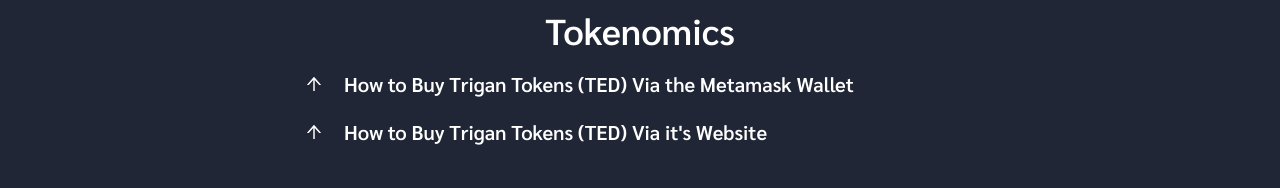
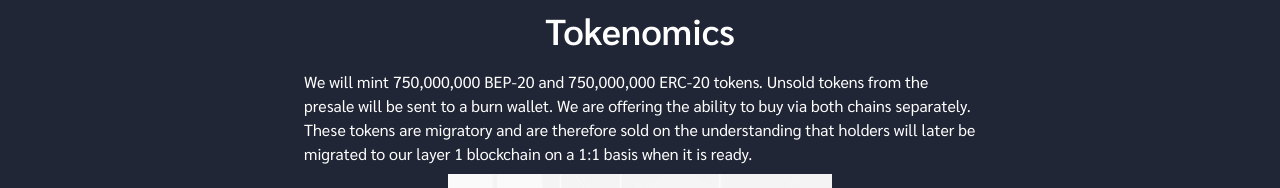
Before and after one commit to 8KCool/next.js-react-three.js-website, a Next.js app: page /tokenomics in a window 1280 px wide. Shown: the part 162-350 px from the top of the page. Built offline with nearby package versions, Linux system fonts and the light colour scheme; no server answers.

Commit message:
deleted testing code

```diff
--- a/src/pages/tokenomics.tsx
+++ b/src/pages/tokenomics.tsx
@@ -1,7 +1,6 @@
 import Image from 'next/image'
 import Link from 'next/link'
 import { ReactNode } from 'react'
-import { BuyInstructions } from '../components/BuyInstructions'
 import { GlobalLayout } from '../components/layouts/GlobalLayout'
 import { SEO } from '../components/shared/SEO'
 
@@ -16,8 +15,6 @@
       <GlobalLayout>
         <div className="mx-auto mb-5 max-w-2xl py-5">
           <h2 className="text-center text-4xl font-semibold">Tokenomics</h2>
-
-          <BuyInstructions />
 
           <div className="py-5">
             <p>
```
